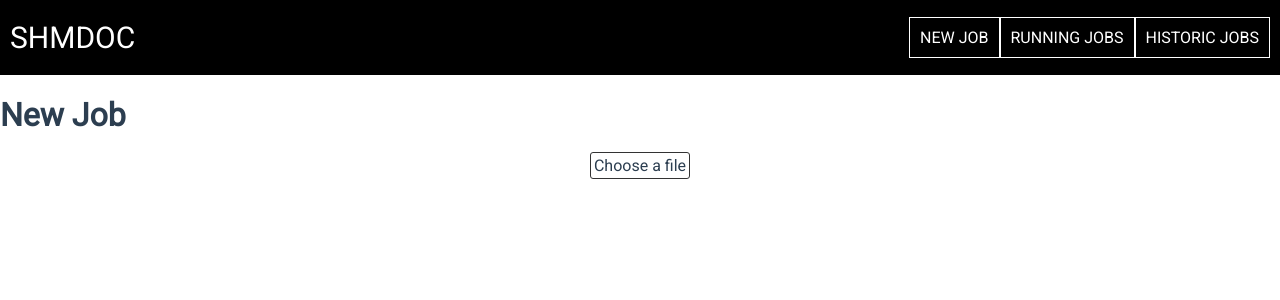
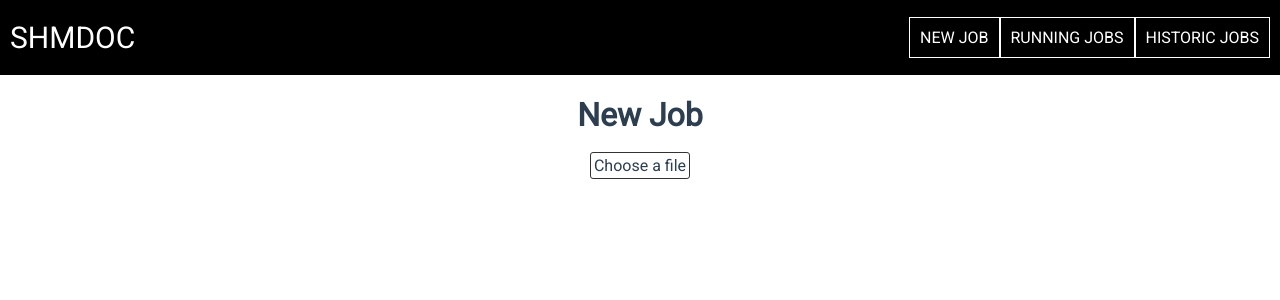
Before and after one commit to shmdoc/frontend-shmdoc-osoc-poc, a Vue app: page /schema-analysis-jobs/new in a window 1280 px wide. Shown: the top 300 px of the page. Built offline with nearby package versions, Linux system fonts and the light colour scheme.

Commit message:
added the old centered layout for pages for now

```diff
--- a/src/views/AllJobs.vue
+++ b/src/views/AllJobs.vue
@@ -13,3 +13,9 @@ export default {
 	}
 }
 </script>
+
+<style scoped>
+div {
+  text-align: center;
+}
+</style>
--- a/src/views/Job.vue
+++ b/src/views/Job.vue
@@ -78,6 +78,9 @@ export default {
 </script>
 
 <style scoped>
+div {
+  text-align: center;
+}
 .container {
   display: grid;
   grid-template-columns: 1fr 4fr;
--- a/src/views/NewJob.vue
+++ b/src/views/NewJob.vue
@@ -14,3 +14,9 @@ export default {
   }
 }
 </script>
+
+<style scoped>
+div {
+  text-align: center;
+}
+</style>
--- a/src/views/RunningJobs.vue
+++ b/src/views/RunningJobs.vue
@@ -16,6 +16,9 @@ export default {
 </script>
 
 <style scoped>
+div {
+  text-align: center;
+}
 .running {
   color: red;
 }
```
